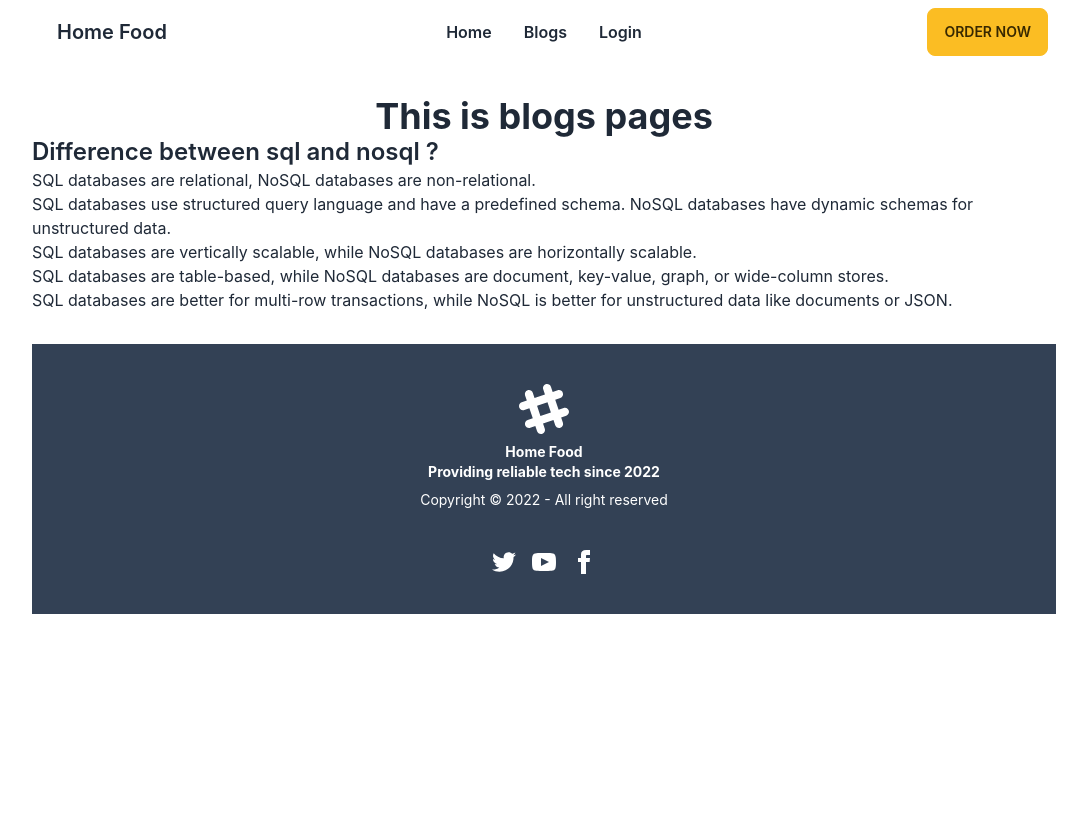
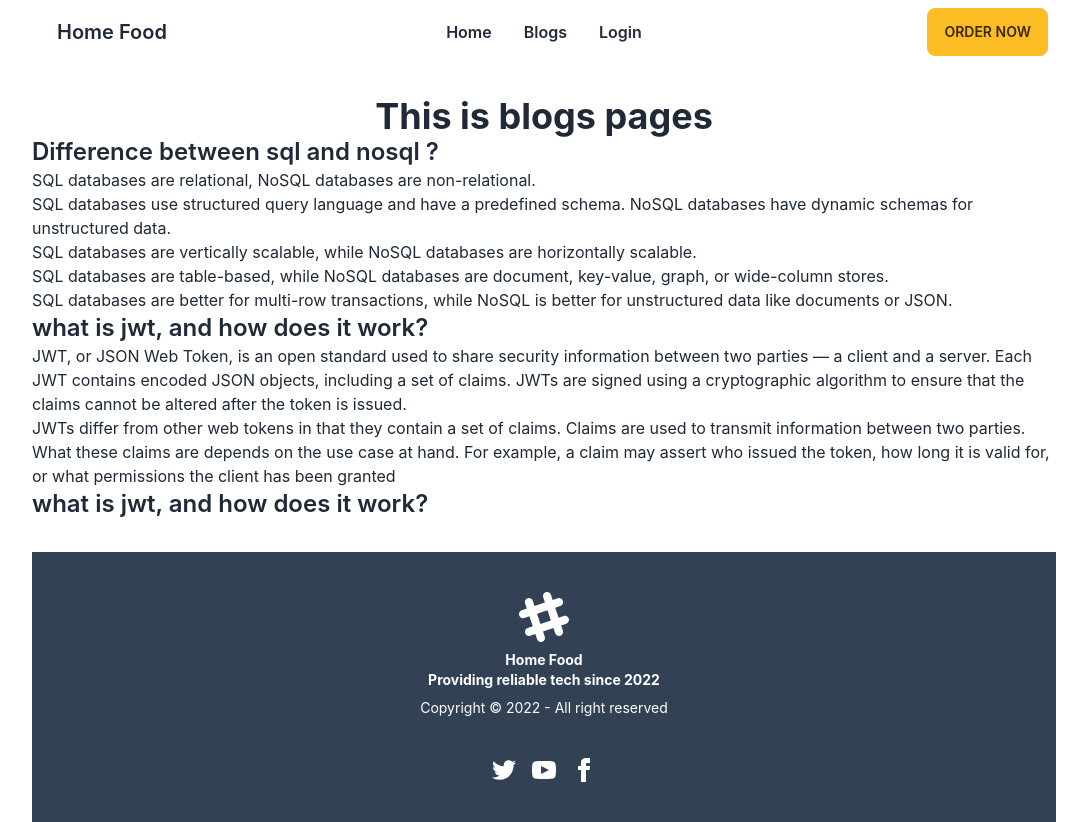
Before and after one commit to parthasuman/home-food-all, a React (Create React App) app: page /blogs in a window 1280 px wide. Shown: the whole page, without its empty margins (96-1183 px from the left). Before the commit the page ends 800 px from the top, so only its background shows below. Built offline with nearby package versions, Linux system fonts and the light colour scheme; no server answers.

Commit message:
2nd question and ans added

```diff
--- a/src/Pages/Blogs/Blogs.js
+++ b/src/Pages/Blogs/Blogs.js
@@ -20,6 +20,24 @@ const Blogs = () => {
         SQL databases are better for multi-row transactions, while NoSQL is
         better for unstructured data like documents or JSON.
       </p>
+      <h2 className="text-2xl font-semibold">
+        what is jwt, and how does it work?
+      </h2>
+      <p>
+        JWT, or JSON Web Token, is an open standard used to share security
+        information between two parties — a client and a server. Each JWT
+        contains encoded JSON objects, including a set of claims. JWTs are
+        signed using a cryptographic algorithm to ensure that the claims cannot
+        be altered after the token is issued.<br></br>
+        JWTs differ from other web tokens in that they contain a set of claims.
+        Claims are used to transmit information between two parties. What these
+        claims are depends on the use case at hand. For example, a claim may
+        assert who issued the token, how long it is valid for, or what
+        permissions the client has been granted
+      </p>
+      <h2 className="text-2xl font-semibold">
+        what is jwt, and how does it work?
+      </h2>
     </div>
   );
 };
```
